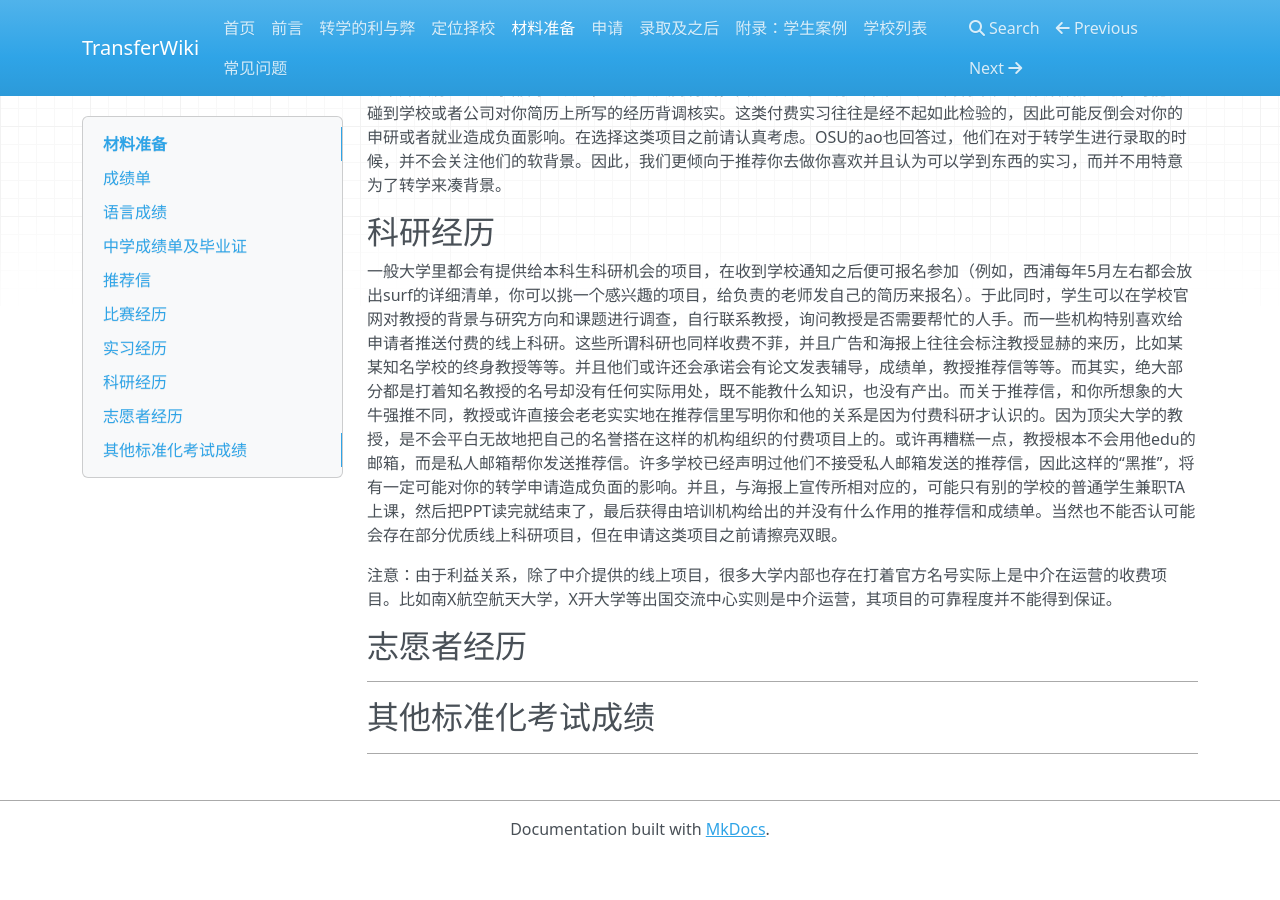
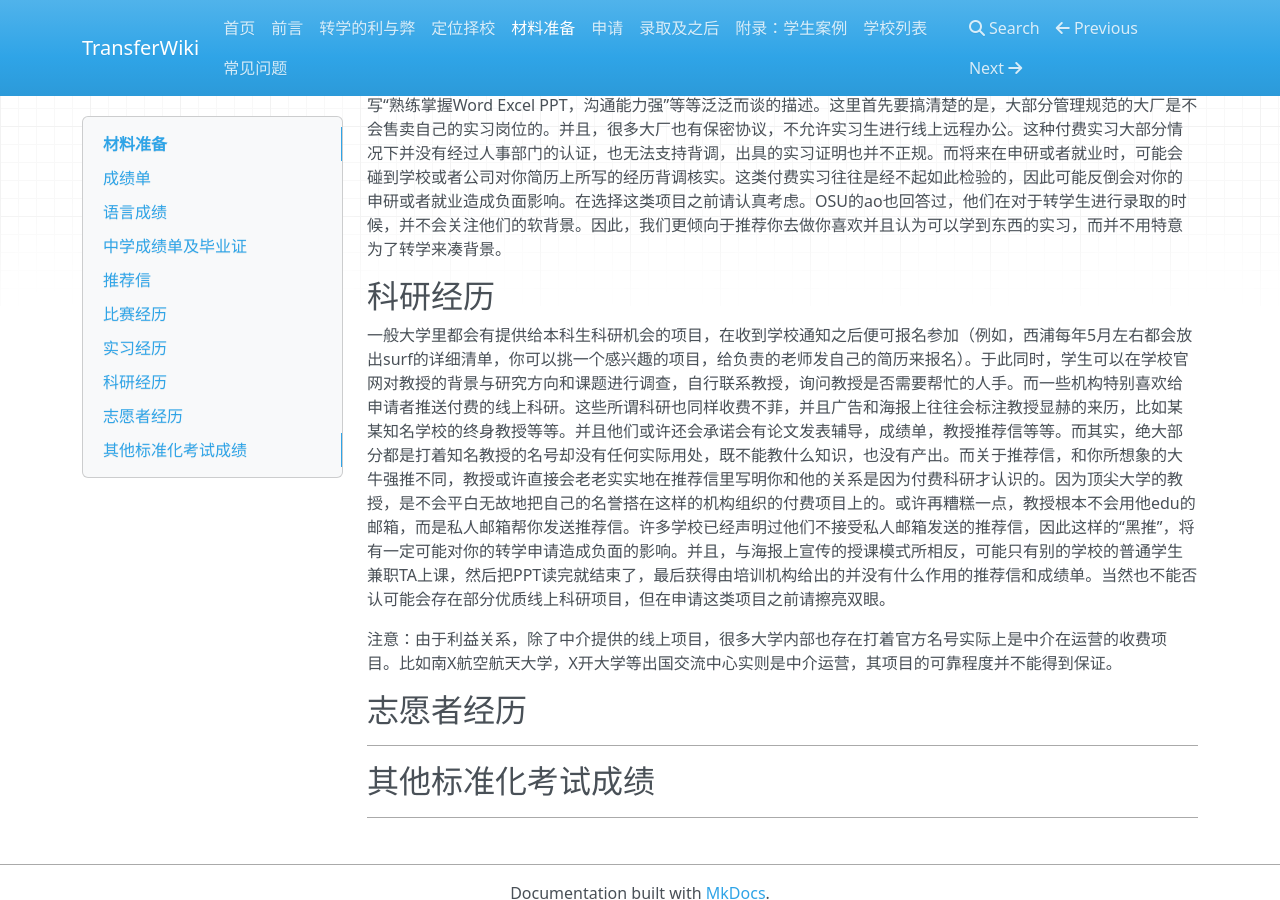
Before and after one commit to SihanXU/TransferWiki, an MkDocs documentation site: the page built from docs/material.md, in a window 1280 px wide and 900 px high, scrolled down 2461 px. Built offline with MkDocs 1.6.1, drawn with Linux system fonts in a browser that asks for light colours; nearby versions of some CDN libraries; before the commit the page ends 3318 px from its top, so only the background shows below that; some of the changed text lies outside the part shown.

Commit message:
Update material.md

```diff
--- a/docs/material.md
+++ b/docs/material.md
@@ -74,7 +75,7 @@
 
 ## 科研经历
 
-一般大学里都会有提供给本科生科研机会的项目，在收到学校通知之后便可报名参加（例如，西浦每年5月左右都会放出surf的详细清单，你可以挑一个感兴趣的项目，给负责的老师发自己的简历来报名）。于此同时，学生可以在学校官网对教授的背景与研究方向和课题进行调查，自行联系教授，询问教授是否需要帮忙的人手。而一些机构特别喜欢给申请者推送付费的线上科研。这些所谓科研也同样收费不菲，并且广告和海报上往往会标注教授显赫的来历，比如某某知名学校的终身教授等等。并且他们或许还会承诺会有论文发表辅导，成绩单，教授推荐信等等。而其实，绝大部分都是打着知名教授的名号却没有任何实际用处，既不能教什么知识，也没有产出。而关于推荐信，和你所想象的大牛强推不同，教授或许直接会老老实实地在推荐信里写明你和他的关系是因为付费科研才认识的。因为顶尖大学的教授，是不会平白无故地把自己的名誉搭在这样的机构组织的付费项目上的。或许再糟糕一点，教授根本不会用他edu的邮箱，而是私人邮箱帮你发送推荐信。许多学校已经声明过他们不接受私人邮箱发送的推荐信，因此这样的“黑推”，将有一定可能对你的转学申请造成负面的影响。并且，与海报上宣传所相对应的，可能只有别的学校的普通学生兼职TA上课，然后把PPT读完就结束了，最后获得由培训机构给出的并没有什么作用的推荐信和成绩单。当然也不能否认可能会存在部分优质线上科研项目，但在申请这类项目之前请擦亮双眼。
+一般大学里都会有提供给本科生科研机会的项目，在收到学校通知之后便可报名参加（例如，西浦每年5月左右都会放出surf的详细清单，你可以挑一个感兴趣的项目，给负责的老师发自己的简历来报名）。于此同时，学生可以在学校官网对教授的背景与研究方向和课题进行调查，自行联系教授，询问教授是否需要帮忙的人手。而一些机构特别喜欢给申请者推送付费的线上科研。这些所谓科研也同样收费不菲，并且广告和海报上往往会标注教授显赫的来历，比如某某知名学校的终身教授等等。并且他们或许还会承诺会有论文发表辅导，成绩单，教授推荐信等等。而其实，绝大部分都是打着知名教授的名号却没有任何实际用处，既不能教什么知识，也没有产出。而关于推荐信，和你所想象的大牛强推不同，教授或许直接会老老实实地在推荐信里写明你和他的关系是因为付费科研才认识的。因为顶尖大学的教授，是不会平白无故地把自己的名誉搭在这样的机构组织的付费项目上的。或许再糟糕一点，教授根本不会用他edu的邮箱，而是私人邮箱帮你发送推荐信。许多学校已经声明过他们不接受私人邮箱发送的推荐信，因此这样的“黑推”，将有一定可能对你的转学申请造成负面的影响。并且，与海报上宣传的授课模式所相反，可能只有别的学校的普通学生兼职TA上课，然后把PPT读完就结束了，最后获得由培训机构给出的并没有什么作用的推荐信和成绩单。当然也不能否认可能会存在部分优质线上科研项目，但在申请这类项目之前请擦亮双眼。
 
 注意：由于利益关系，除了中介提供的线上项目，很多大学内部也存在打着官方名号实际上是中介在运营的收费项目。比如南X航空航天大学，X开大学等出国交流中心实则是中介运营，其项目的可靠程度并不能得到保证。
 
```
Also changed, not shown: other parts of docs/material.md (+2 -1 lines).
